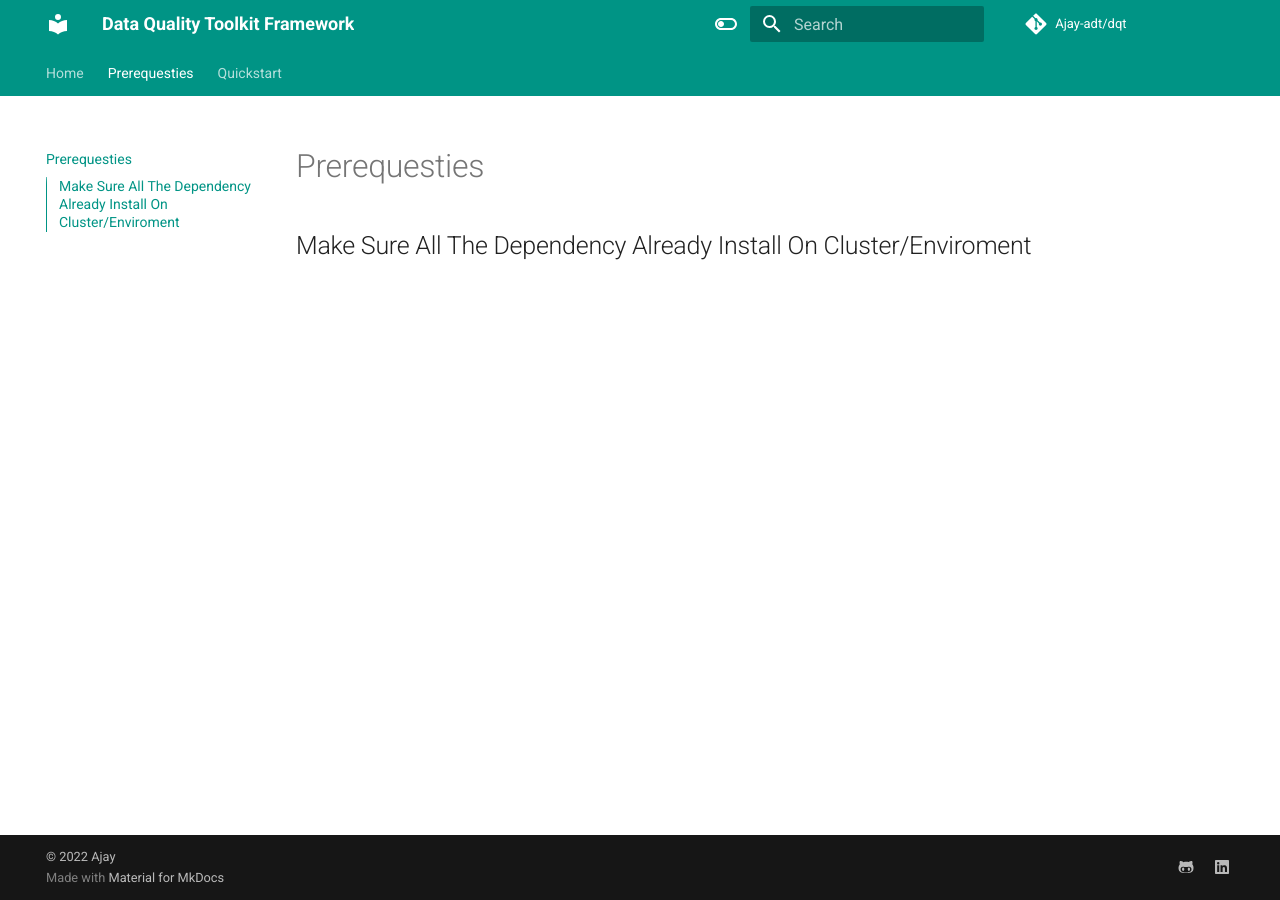
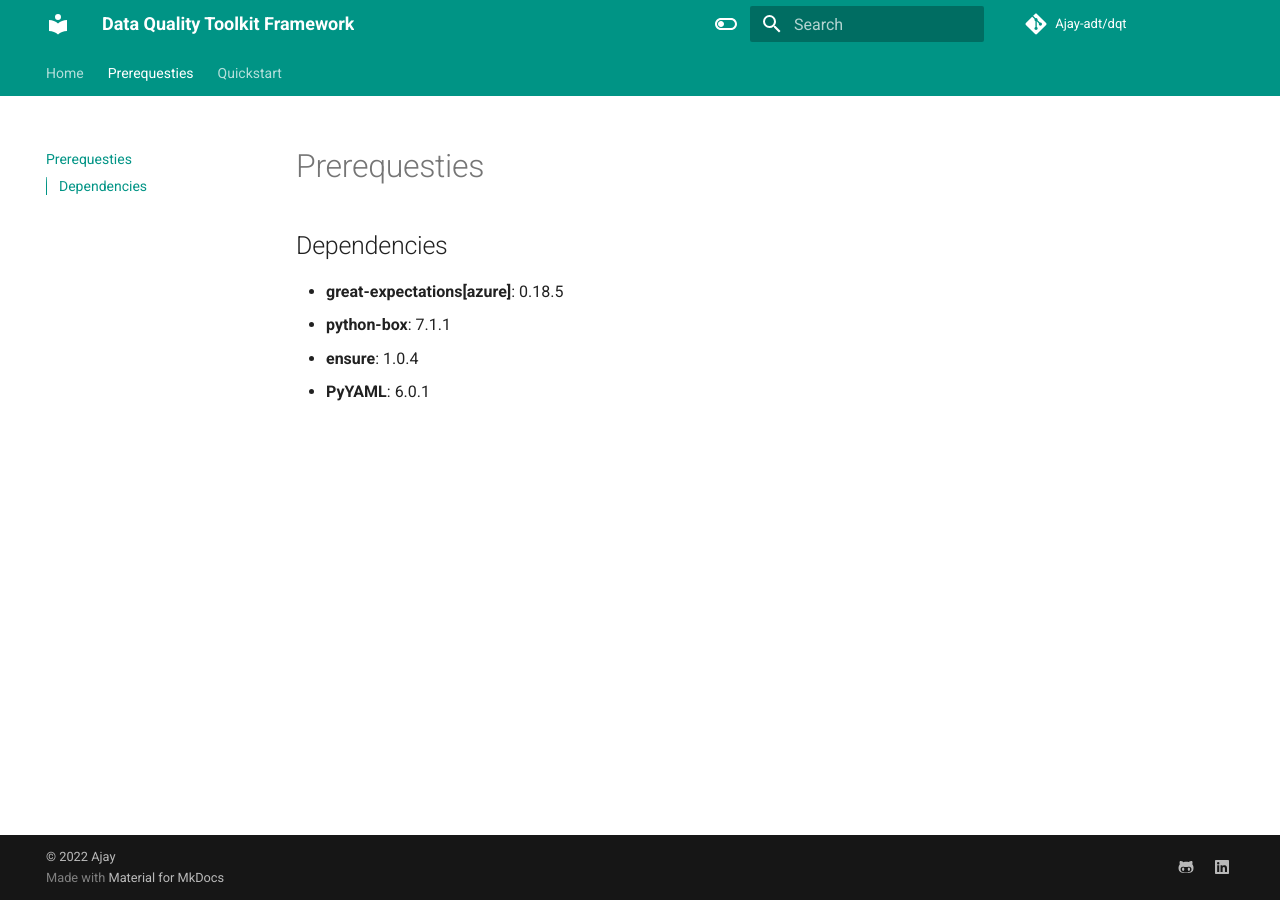
Before and after one commit to Ajay-adt/dqt, an MkDocs documentation site: the page built from docs/dependency.md, in a window 1280 px wide. Built offline with MkDocs 1.6.1 and Material for MkDocs 9.7.7, drawn with Linux system fonts in a browser that asks for light colours; comment, search, counter and statistics services are not loaded.

Commit message:
Update dependency.md

```diff
--- a/docs/dependency.md
+++ b/docs/dependency.md
@@ -1 +1,6 @@
-## Make Sure All The Dependency Already Install On Cluster/Enviroment
+## Dependencies
+
+- **great-expectations[azure]**: 0.18.5
+- **python-box**: 7.1.1
+- **ensure**: 1.0.4
+- **PyYAML**: 6.0.1
```
